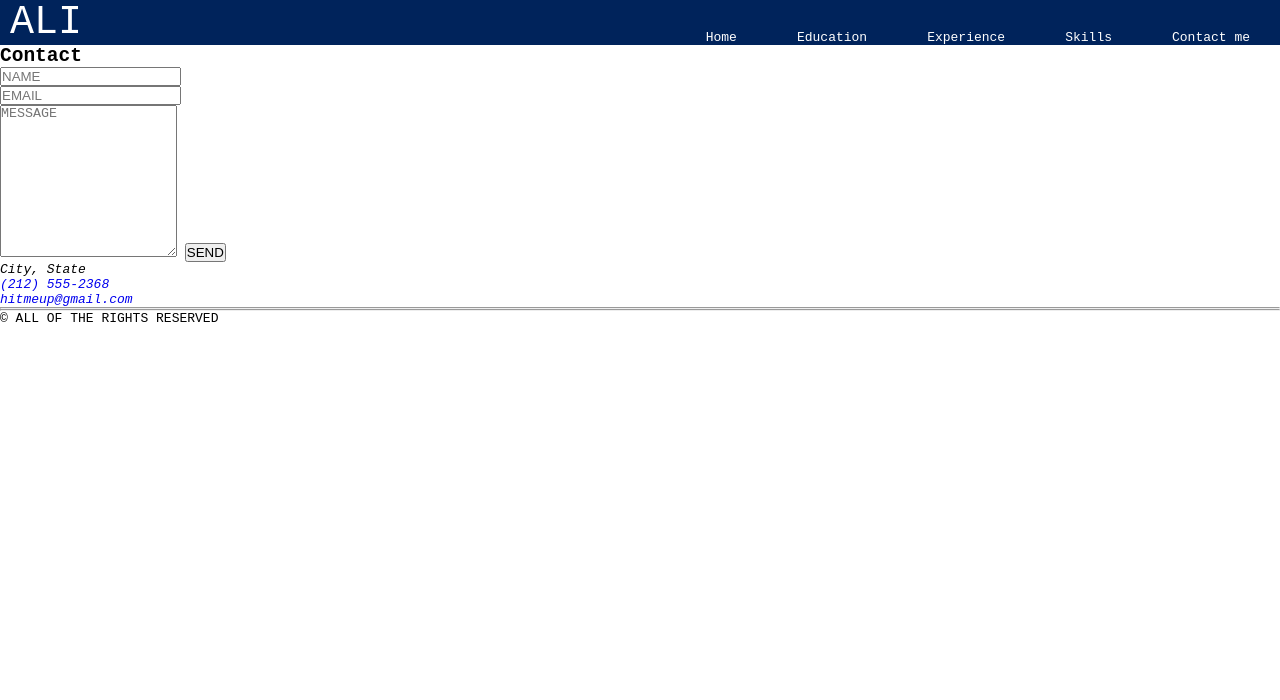
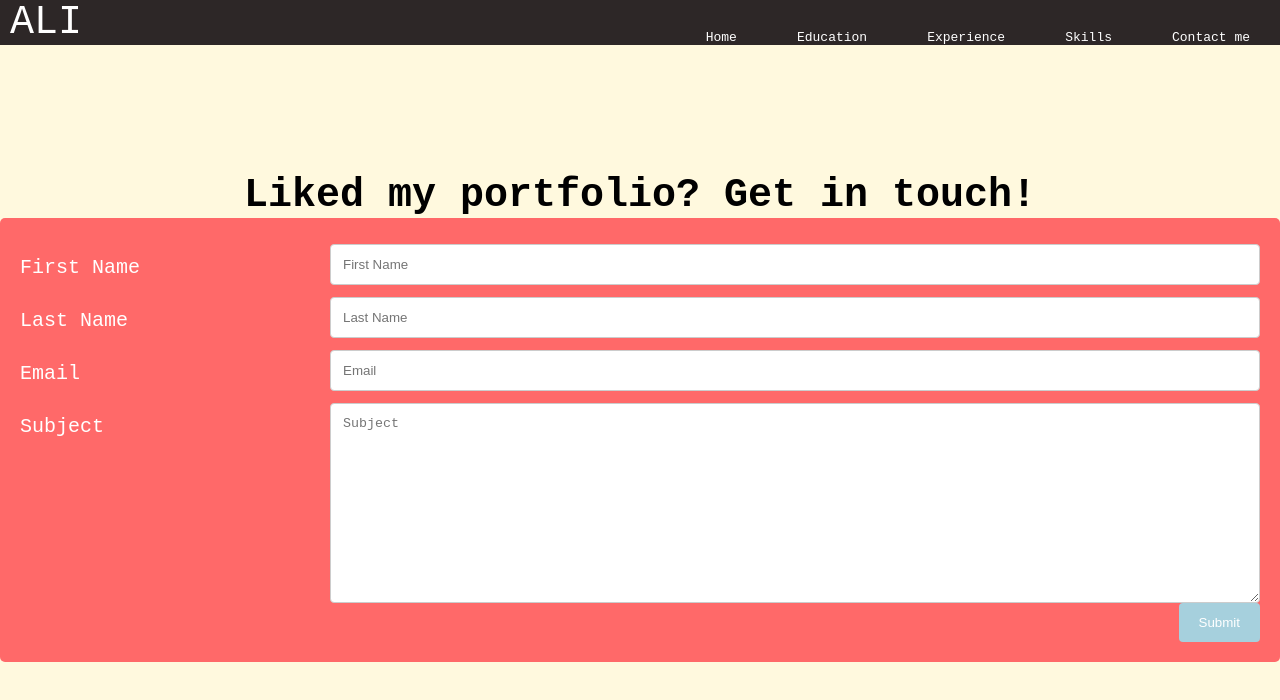
Before and after one commit to avasa86/AvasMohammadAli_T1A2, a plain HTML site: page contactme.html in a window 1280 px wide. Drawn offline with Linux system fonts and the light colour scheme.

Commit message:
Modified contactme.html,added css code in style.css

```diff
--- a/contactme.html
+++ b/contactme.html
@@ -7,17 +7,23 @@
     <title>Responsive Pure CSS Menu</title>
     <!-- Link CSS file -->
     <link rel="stylesheet" href="style.css">
+    <style>
+        * {
+          box-sizing: border-box;
+        }
+
+</style>
 </head>
-<body >
+<body style="background-color:#FFF9DE;">
     <!-- Navigation bar -->
-    <header class="header">
+    <header class="header" style="background-color: #2D2727;">
         <!-- Logo -->
         <a href="/index.html" class="logo">ALI</a>
         <!-- Hamburger icon -->
         <input class="side-menu" type="checkbox" id="side-menu"/>
         <label class="hamb" for="side-menu"><span class="hamb-line"></span></label>
         <!-- Menu -->
-        <nav class="nav">
+        <nav class="nav" style="background-color: #2D2727;">
             <ul class="menu">
                 <li><a href="/index.html">Home</a></li>
                 <li><a href="/education.html">Education</a></li>
@@ -27,77 +33,47 @@
             </ul>
         </nav>
     </header>
-    <section id="contact">
+    <h2 id="contact-me">Liked my portfolio? Get in touch!</h2>
 
-        <h1 class="section-header">Contact</h1>
-
-        <div class="contact-wrapper">
-
-        <!-- Left contact page -->
-
-          <form id="contact-form" class="form-horizontal" role="form">
-
-            <div class="form-group">
-              <div class="col-sm-12">
-                <input type="text" class="form-control" id="name" placeholder="NAME" name="name" value="" required>
+        <div class="container" style="background-color: #FF6969;">
+          <form action="">
+            <div class="row">
+              <div class="col-25">
+                <label for="fname">First Name</label>
+              </div>
+              <div class="col-75">
+                <input type="text" id="fname" name="firstname" placeholder="First Name">
               </div>
             </div>
-
-            <div class="form-group">
-              <div class="col-sm-12">
-                <input type="email" class="form-control" id="email" placeholder="EMAIL" name="email" value="" required>
+            <div class="row">
+              <div class="col-25">
+                <label for="lname">Last Name</label>
+              </div>
+              <div class="col-75">
+                <input type="text" id="lname" name="lastname" placeholder="Last Name">
               </div>
             </div>
-
-            <textarea class="form-control" rows="10" placeholder="MESSAGE" name="message" required></textarea>
-
-            <button class="btn btn-primary send-button" id="submit" type="submit" value="SEND">
-              <div class="alt-send-button">
-                <i class="fa fa-paper-plane"></i><span class="send-text">SEND</span>
+            <div class="row">
+              <div class="col-25">
+                <label for="email">Email</label>
               </div>
-
-            </button>
-
+              <div class="col-75">
+                <input type="text" id="lname" name="lastname" placeholder="Email">
+              </div>
+            </div>
+            <div class="row">
+              <div class="col-25">
+                <label for="subject">Subject</label>
+              </div>
+              <div class="col-75">
+                <textarea id="subject" name="subject" placeholder="Subject" style="height:200px"></textarea>
+              </div>
+            </div>
+            <div class="row">
+              <input type="submit" value="Submit">
+            </div>
           </form>
-
-        <!-- Left contact page -->
-
-            <div class="direct-contact-container">
-
-              <ul class="contact-list">
-                <li class="list-item"><i class="fa fa-map-marker fa-2x"><span class="contact-text place">City, State</span></i></li>
-
-                <li class="list-item"><i class="fa fa-phone fa-2x"><span class="contact-text phone"><a href="tel:1-212-555-5555" title="Give me a call">(212) 555-2368</a></span></i></li>
-
-                <li class="list-item"><i class="fa fa-envelope fa-2x"><span class="contact-text gmail"><a href="mailto:#" title="Send me an email">hitmeup@gmail.com</a></span></i></li>
-
-              </ul>
-
-              <hr>
-              <ul class="social-media-list">
-                <li><a href="#" target="_blank" class="contact-icon">
-                  <i class="fa fa-github" aria-hidden="true"></i></a>
-                </li>
-                <li><a href="#" target="_blank" class="contact-icon">
-                  <i class="fa fa-codepen" aria-hidden="true"></i></a>
-                </li>
-                <li><a href="#" target="_blank" class="contact-icon">
-                  <i class="fa fa-twitter" aria-hidden="true"></i></a>
-                </li>
-                <li><a href="#" target="_blank" class="contact-icon">
-                  <i class="fa fa-instagram" aria-hidden="true"></i></a>
-                </li>
-              </ul>
-              <hr>
-
-              <div class="copyright">&copy; ALL OF THE RIGHTS RESERVED</div>
-
-            </div>
-
         </div>
-
-      </section>
-
 
 </body>
 </html>
--- a/style.css
+++ b/style.css
@@ -182,6 +182,86 @@ ul{
     font-size: 50px; /*default font-size for skills heading*/
 }
 
+#contact-me{
+    text-align: center;
+    font-size: 40px;
+    margin-top:10%;
+}
+
+.form-container{
+    height: 400px;
+    font-size:20;
+    display: flex;
+    flex-direction: row;
+    align-items: center;
+    justify-content: space-evenly;
+}
+
+input[type=text], select, textarea {
+    width: 100%;
+    padding: 12px;
+    border: 1px solid #ccc;
+    border-radius: 4px;
+    resize: vertical;
+  }
+
+  label {
+    padding: 12px 12px 12px 0;
+    display: inline-block;
+  }
+
+  input[type=submit] {
+    background-color: #A6D0DD;
+    color: white;
+    padding: 12px 20px;
+    border: none;
+    border-radius: 4px;
+    cursor: pointer;
+    float: right;
+  }
+
+  input[type=submit]:hover {
+    background-color: #45a049;
+  }
+
+  .container {
+    border-radius: 5px;
+    background-color: #f2f2f2;
+    padding: 20px;
+  }
+
+  .col-25 {
+    float: left;
+    width: 25%;
+    margin-top: 6px;
+  }
+
+  .col-75 {
+    float: left;
+    width: 75%;
+    margin-top: 6px;
+  }
+
+  label{
+    color:white;
+    font-size: 20;
+  }
+  /* Clear floats after the columns */
+  .row:after {
+    content: "";
+    display: table;
+    clear: both;
+  }
+
+  /* Responsive layout - when the screen is less than 600px wide, make the two columns stack on top of each other instead of next to each other */
+  @media screen and (max-width: 600px) {
+    .col-25, .col-75, input[type=submit] {
+      width: 100%;
+      margin-top: 0;
+    }
+  }
+
+
 /* Make this content responsive*/
 @media (min-width: 768px) { /*minimum width to 768px for full navigation*/
     .nav{
```
